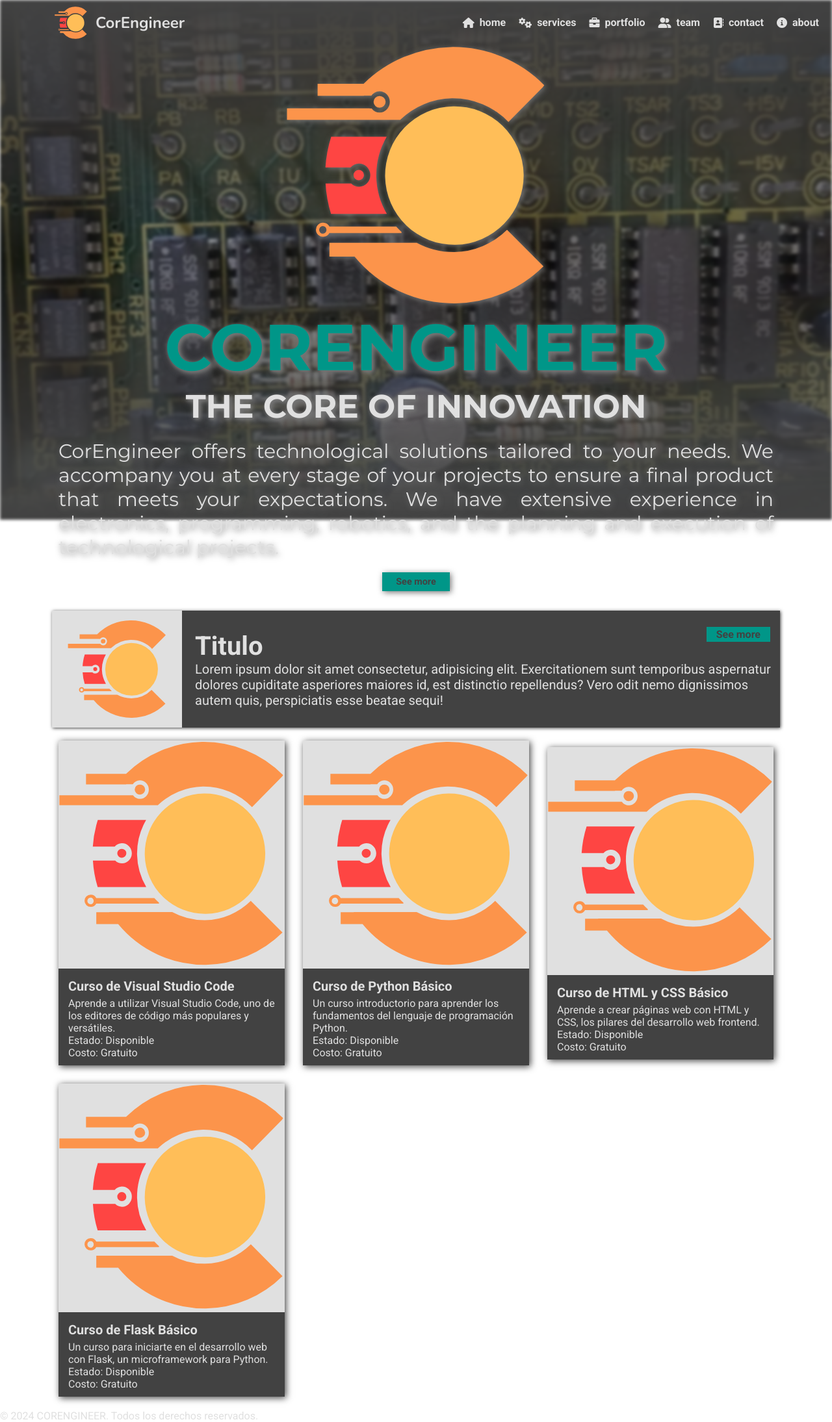
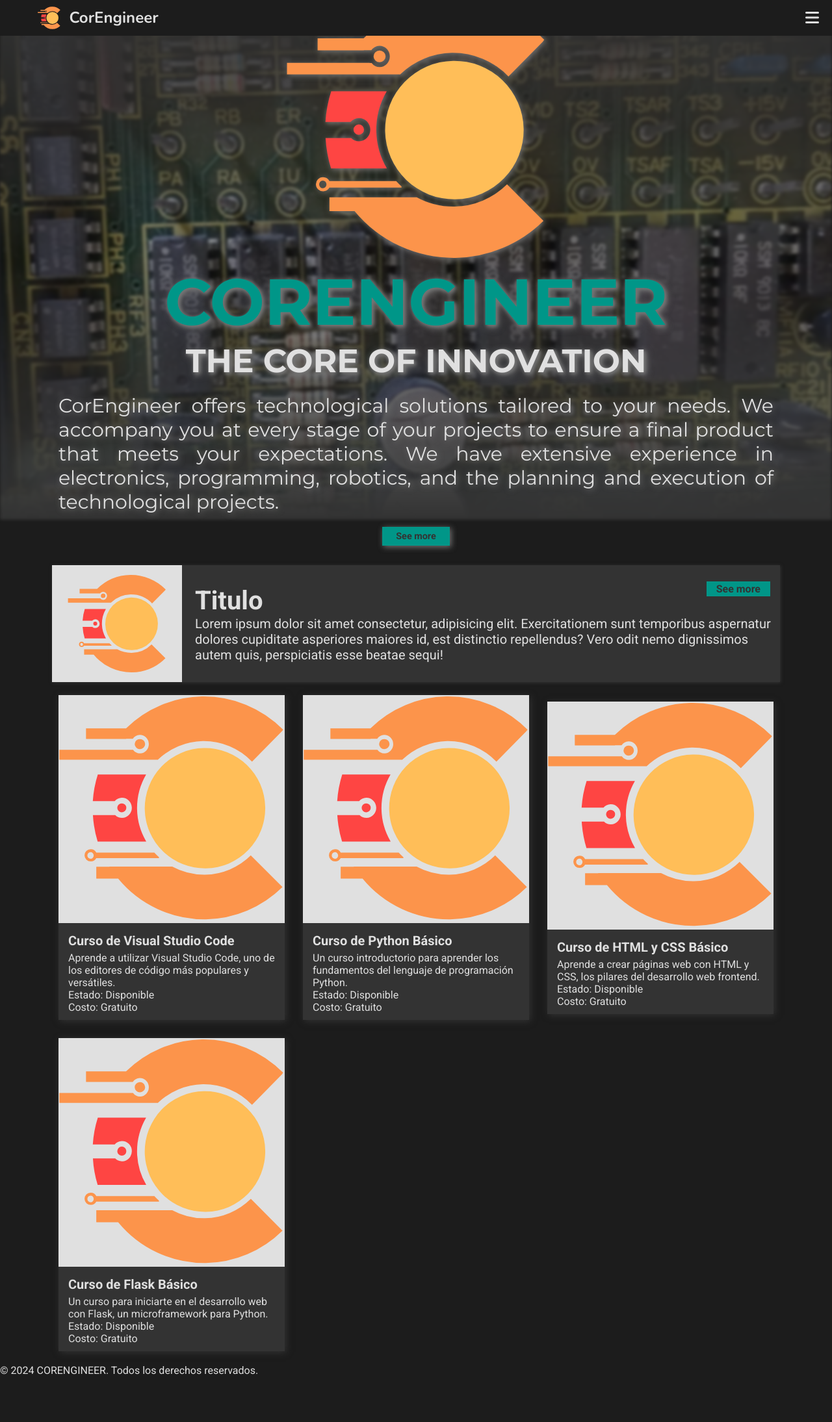
Before and after one commit to TUXENG/Corengineer, a Flask app: page / in a window 1280 px wide. Shown: the whole page at 65% size. After the commit the page ends 2116 px from the top, so only its background shows below. Run offline with Flask 3, Linux system fonts and the light colour scheme.

Commit message:
Despliegue header en movil terminado

```diff
--- a/app/main/templates/partials/header.html
+++ b/app/main/templates/partials/header.html
@@ -16,19 +16,19 @@
     <nav class="header__nav">
         <ul class="header__nav-list">
             <li class="header__nav-item">
-                <a href="{{url_for('main.home')}}" class="header__nav-link">
+                <a href="{{url_for('main.home')}}" class="header__nav-link {% if request.endpoint == 'main.home' %}active{% endif %}">
                     <i class="header__nav-item-ico fa-solid fa-house"></i>
                     <h5 class="header__nav-item-text">home</h5>
                 </a>
             </li>
             <li class="header__nav-item">
-                <a href="{{url_for('main.services')}}" class="header__nav-link">
+                <a href="{{url_for('main.services')}}" class="header__nav-link {% if request.endpoint == 'main.services' %}active{% endif %}">
                     <i class="header__nav-item-ico fas fa-cogs"></i>
                     <h5 class="header__nav-item-text">services</h5>
                 </a>
             </li>
             <li class="header__nav-item">
-                <a href="{{url_for('main.portfolio')}}" class="header__nav-link">
+                <a href="{{url_for('main.portfolio')}}" class="header__nav-link {% if request.endpoint == 'main.portfolio' %}active{% endif %}">
                     <i class="header__nav-item-ico fa-sharp fa-solid fa-briefcase"></i>
                     <h5 class="header__nav-item-text">portfolio </h5>
                 </a>
--- a/app/static/css/main/base.css
+++ b/app/static/css/main/base.css
@@ -1,7 +1,8 @@
 @import url('https://fonts.googleapis.com/css2?family=Nunito:wght@400;700&family=Roboto:wght@400;700&family=Montserrat:wght@400;700&display=swap');
 
 :root {
-    --background-color: #121212;
+    --background-color: #1C1C1C;
+    --background-color-opacity: #1c1c1c79;
     --primary-color: #009688;
     --secondary-color: #ff5722;
     --accent-color: #00bcd4;
@@ -13,7 +14,8 @@
     --dark-accent-color: #00838f;
     --primary-text: #e0e0e0;
     --secondary-text: #757575;
-    --divider-color: #424242;
+    --divider-color: #333333;
+    --divider-color-opacity: #33333355;
 
 
     --font-family-roboto: 'Roboto', sans-serif;
@@ -51,3 +53,7 @@
     font-family: var(--font-family-roboto);
     text-decoration: none;
 }
+
+body {
+    background-color: var(--background-color);
+}
--- a/app/static/css/partials/header.css
+++ b/app/static/css/partials/header.css
@@ -3,15 +3,19 @@
     align-items: center;
     justify-content: space-between;
     padding: 10px 20px;
-    background-color: transparent;
+    background-color: var(--background-color);
     color: var(--primary-text);
+    width: 100%;
+    margin: auto;
+    position: fixed;
+    z-index: 1000;
 }
 
 .header__link-logo {
     display: flex;
     height: 100%;
     margin: auto;
-    margin-left: 5vw;
+    margin-left: 3vw;
     justify-content: center;
     align-items: center;
 
@@ -23,7 +27,7 @@
 }
 
 .header__logo-img {
-    width: 50px;
+    width: 35px;
     height: auto;
     margin-right: var(--margin-big);
     transition: all 0.3s cubic-bezier(0.165, 0.84, 0.44, 1);
@@ -42,12 +46,31 @@
 
 
 .header__nav {
-    display: flex;
+    display: none;
     align-items: center;
+    text-align: center;
+    position: absolute;
+    top: 100%;
+    right: 0;
+    height: -100vh;
+    width: 100%;
+    background-color: var(--background-color-opacity);
+    transition: all .3s cubic-bezier(0.165, 0.84, 0.44, 1);
 }
+
+.header__nav-checkbox-menu:checked~.header__nav {
+    display: block;
+    height: 100vh;
+}
+
 
 .header__nav-checkbox-menu {
     display: none;
+}
+
+.header__nav-menu-button {
+    display: block;
+    cursor: pointer;
 }
 
 .header__nav-button-ico {
@@ -62,66 +85,61 @@
 
 .header__nav-list {
     display: flex;
+    flex-direction: column;
+    align-items: flex-start;
     list-style: none;
     margin: 0;
-    padding: 0;
+    padding: var(--margin-xbig);
+    width: 60vw;
+    height: 40vh;
+    right: -40vw;
+    position: relative;
+    z-index: 1000;
+    background-color: var(--divider-color);
 }
 
 .header__nav-item {
-    margin-left: 20px;
+    position: relative;
+    margin: var(--margin-big);
+    margin-left: var(--margin-xbig);
+}
+
+.header__nav-item::after {
+    content: '';
+    position: absolute;
+    width: 0;
+    height: 2px;
+    background-color: var(--primary-color);
+    bottom: -2px;
+    left: 0;
+    transition: width 0.3s ease-in-out;
+}
+
+.header__nav-item:hover::after {
+    width: 100%;
 }
 
 .header__nav-link {
     display: flex;
     align-items: center;
-    color: #fff;
+    color: var(--primary-text);
     text-decoration: none;
-    font-family: 'Roboto', sans-serif;
-    font-size: 1rem;
-    font-weight: normal;
-    transition: color 0.3s ease;
+    transition: all 0.3s cubic-bezier(0.165, 0.84, 0.44, 1);
 }
 
-.header__nav-link:hover {
-    color: #f0a500;
+.header__nav-link.active {
+    color: var(--primary-color);
 }
 
-/* Íconos en los items del menú */
 .header__nav-item-ico {
-    margin-right: 8px;
+    margin-right: var(--margin-xbig);
 }
 
-/* Botón del menú (para vistas móviles) */
-.header__nav-menu-button {
-    display: none;
+.header__nav-link.active .header__nav-item-ico{
+    color: var(--primary-color);
 }
 
-/* Media queries para vistas móviles */
-@media (max-width: 768px) {
-    .header__nav {
-        display: none;
-    }
-
-    .header__nav-checkbox-menu:checked~.header__nav {
-        display: block;
-        position: absolute;
-        top: 100%;
-        right: 0;
-        background-color: #333;
-        width: 100%;
-        text-align: center;
-    }
-
-    .header__nav-list {
-        flex-direction: column;
-    }
-
-    .header__nav-item {
-        margin: 10px 0;
-    }
-
-    .header__nav-menu-button {
-        display: block;
-        cursor: pointer;
-    }
+.header__nav-item-text{
+    font-family: var(--font-family-nunito);
+    font-size: var(--font-size-big);
 }
```
Also changed, not shown: app/static/js/modules/gridModule.js (line endings or trailing spaces).
